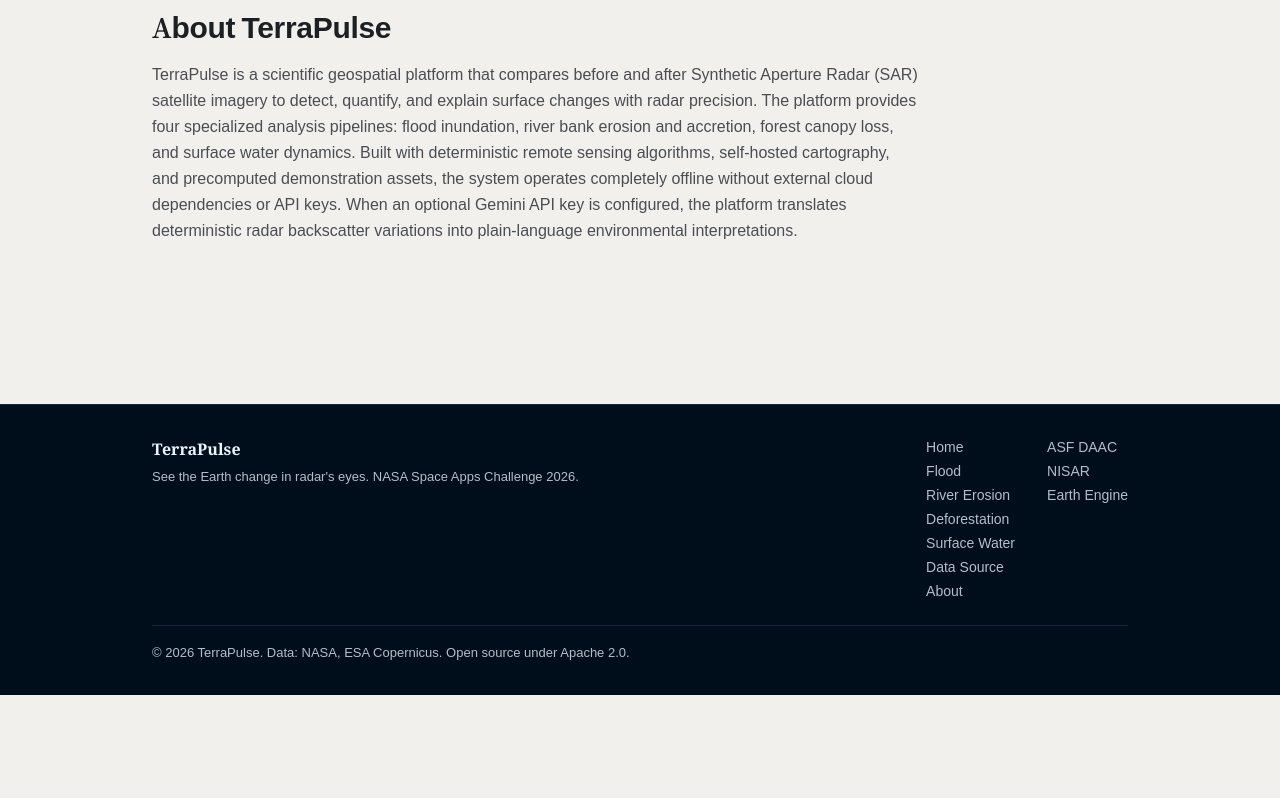
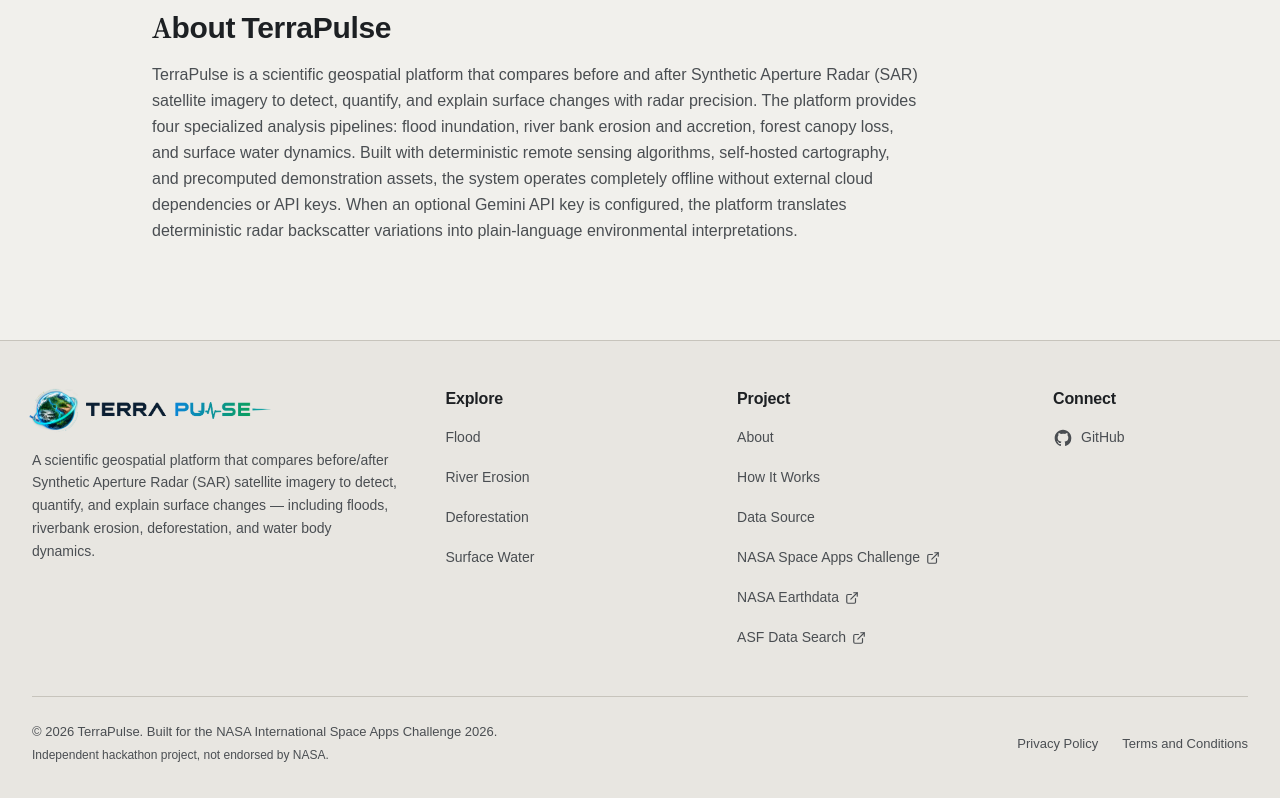
Before and after one commit to Ajoy12roy/dancing-with-sars, a Next.js app: page / in a window 1280 px wide. Shown: the part 3639-4437 px from the top of the page. Before the commit the page ends 4334 px from the top, so only its background shows below. Built offline with nearby package versions, Linux system fonts and the light colour scheme; no server answers; a web font is replaced by a local one.

Commit message:
footer redesign

```diff
--- a/app/globals.css
+++ b/app/globals.css
@@ -54,8 +54,11 @@
 
   --color-footer-bg: var(--color-footer-bg);
   --color-footer-border: var(--color-footer-border);
+  --color-footer-heading: var(--color-footer-heading);
   --color-footer-text: var(--color-footer-text);
   --color-footer-text-secondary: var(--color-footer-text-secondary);
+  --color-footer-link-hover: var(--color-footer-link-hover);
+  --color-footer-rule: var(--color-footer-rule);
 
   --color-selection-bg: var(--color-selection-bg);
   --color-selection-text: var(--color-selection-text);
@@ -163,11 +166,14 @@
   --color-navbar-text: #EAF3FB;
   --color-navbar-link-hover: #7FD6E3;
 
-  /* Footer (Light mode stays #000E1C) */
-  --color-footer-bg: #000E1C;
-  --color-footer-border: #12263A;
-  --color-footer-text: #EAF3FB;
-  --color-footer-text-secondary: #B4BDC7;
+  /* Footer v2 (Light mode: surface-2 #E8E6E1, hairline #C7C4BC, ink #1D2023, text-secondary #4A4E52, teal #2C5C61) */
+  --color-footer-bg: #E8E6E1;
+  --color-footer-border: #C7C4BC;
+  --color-footer-heading: #1D2023;
+  --color-footer-text: #4A4E52;
+  --color-footer-text-secondary: #4A4E52;
+  --color-footer-link-hover: #2C5C61;
+  --color-footer-rule: #C7C4BC;
 
   /* Selection (Solid tokens) */
   --color-selection-bg: #C6DDE0;
@@ -248,11 +254,14 @@
   --color-navbar-text: #EAF3FB;
   --color-navbar-link-hover: #19E66F;
 
-  /* Footer (Dark mode: surface-2 #141B26, border #1F2A38, text-small #B4BDC7) */
-  --color-footer-bg: #141B26;
-  --color-footer-border: #1F2A38;
-  --color-footer-text: #E8EDF2;
-  --color-footer-text-secondary: #B4BDC7;
+  /* Footer v2 (Dark mode: #0C0E15, border #1A1F29, headings #F9FAFB, text #A3ABB5, hover #19E66F, rule #1A1F29) */
+  --color-footer-bg: #0C0E15;
+  --color-footer-border: #1A1F29;
+  --color-footer-heading: #F9FAFB;
+  --color-footer-text: #A3ABB5;
+  --color-footer-text-secondary: #A3ABB5;
+  --color-footer-link-hover: #19E66F;
+  --color-footer-rule: #1A1F29;
 
   /* Selection (Solid tokens) */
   --color-selection-bg: #1F4D33;
@@ -665,3 +674,55 @@
   color: var(--color-ink) !important;
   padding: 4px 4px 0 0 !important;
 }
+
+/* ========================================================================
+   TerraPulse Logo — Wordmark Tone Switching (CSS-only)
+   ======================================================================== */
+
+.tp-wm-dark {
+  display: block;
+}
+
+.tp-wm-light {
+  display: none;
+}
+
+/* Tone "dark" always shows tp-wm-dark */
+[data-tone="dark"] .tp-wm-dark,
+.tp-tone-dark .tp-wm-dark {
+  display: block;
+}
+
+[data-tone="dark"] .tp-wm-light,
+.tp-tone-dark .tp-wm-light {
+  display: none;
+}
+
+/* Tone "auto" shows tp-wm-light when <html data-theme="light"> and tp-wm-dark when data-theme="dark" */
+html[data-theme="light"] [data-tone="auto"] .tp-wm-light,
+html[data-theme="light"] .tp-tone-auto .tp-wm-light,
+[data-theme="light"] [data-tone="auto"] .tp-wm-light,
+[data-theme="light"] .tp-tone-auto .tp-wm-light {
+  display: block;
+}
+
+html[data-theme="light"] [data-tone="auto"] .tp-wm-dark,
+html[data-theme="light"] .tp-tone-auto .tp-wm-dark,
+[data-theme="light"] [data-tone="auto"] .tp-wm-dark,
+[data-theme="light"] .tp-tone-auto .tp-wm-dark {
+  display: none;
+}
+
+html[data-theme="dark"] [data-tone="auto"] .tp-wm-dark,
+html[data-theme="dark"] .tp-tone-auto .tp-wm-dark,
+[data-theme="dark"] [data-tone="auto"] .tp-wm-dark,
+[data-theme="dark"] .tp-tone-auto .tp-wm-dark {
+  display: block;
+}
+
+html[data-theme="dark"] [data-tone="auto"] .tp-wm-light,
+html[data-theme="dark"] .tp-tone-auto .tp-wm-light,
+[data-theme="dark"] [data-tone="auto"] .tp-wm-light,
+[data-theme="dark"] .tp-tone-auto .tp-wm-light {
+  display: none;
+}
--- a/components/layout/Footer.tsx
+++ b/components/layout/Footer.tsx
@@ -1,76 +1,188 @@
-// ========================================================================
-// Footer — solid text tokens, no opacity-based muted text.
-// ========================================================================
+import Link from 'next/link';
+import { ExternalLink } from 'lucide-react';
+import TerraPulseLogo from '@/components/layout/TerraPulseLogo';
 
-import Link from 'next/link';
-import { APP_CONFIG, NAV_LINKS } from '@/constants';
+function GithubIcon({ className = "w-5 h-5" }: { className?: string }) {
+  return (
+    <svg
+      className={className}
+      viewBox="0 0 24 24"
+      fill="currentColor"
+      aria-hidden="true"
+    >
+      <path
+        fillRule="evenodd"
+        clipRule="evenodd"
+        d="M12 2C6.477 2 2 6.484 2 12.017c0 4.425 2.865 8.18 6.839 9.504.5.092.682-.217.682-.483 0-.237-.008-.868-.013-1.703-2.782.605-3.369-1.343-3.369-1.343-.454-1.158-1.11-1.466-1.11-1.466-.908-.62.069-.608.069-.608 1.003.07 1.53 1.032 1.53 1.032.892 1.53 2.341 1.088 2.91.832.092-.647.35-1.088.636-1.338-2.22-.253-4.555-1.113-4.555-4.951 0-1.093.39-1.988 1.029-2.688-.103-.253-.446-1.272.098-2.65 0 0 .84-.27 2.75 1.026A9.564 9.564 0 0112 6.844c.85.004 1.705.115 2.504.337 1.909-1.296 2.747-1.027 2.747-1.027.546 1.379.202 2.398.1 2.651.64.7 1.028 1.595 1.028 2.688 0 3.848-2.339 4.695-4.566 4.943.359.309.678.92.678 1.855 0 1.338-.012 2.419-.012 2.747 0 .268.18.58.688.482A10.019 10.019 0 0022 12.017C22 6.484 17.522 2 12 2z"
+      />
+    </svg>
+  );
+}
 
 export function Footer() {
   return (
-    <footer className="border-t border-footer-border bg-footer-bg text-footer-text mt-16 transition-colors duration-150">
-      <div className="mx-auto max-w-5xl px-6 py-8">
-        <div className="flex flex-col sm:flex-row justify-between gap-6">
-          {/* Left: brand + tagline */}
-          <div>
-            <span className="text-base font-semibold font-headline text-footer-text">
-              {APP_CONFIG.name}
-            </span>
-            <p className="mt-1 text-[13px] text-footer-text-secondary leading-normal">
-              {APP_CONFIG.tagline}. {APP_CONFIG.challenge}.
+    <footer className="border-t border-footer-border bg-footer-bg text-footer-text transition-colors duration-150">
+      <div className="mx-auto max-w-7xl px-4 sm:px-6 lg:px-8 pt-12 pb-8">
+        {/* 4 Columns (desktop 4 cols, 2 cols below 1024px, 1 col below 640px) */}
+        <div className="grid grid-cols-1 sm:grid-cols-2 lg:grid-cols-[1.5fr_1fr_1.1fr_0.8fr] gap-8 lg:gap-12">
+          {/* Column 1: Brand */}
+          <div className="flex flex-col items-start">
+            <TerraPulseLogo size={44} tone="auto" />
+            <p className="mt-4 text-[14px] leading-relaxed text-footer-text max-w-sm">
+              A scientific geospatial platform that compares before/after Synthetic Aperture Radar (SAR) satellite imagery to detect, quantify, and explain surface changes — including floods, riverbank erosion, deforestation, and water body dynamics.
             </p>
           </div>
 
-          {/* Right: nav links + data sources */}
-          <div className="flex gap-8 text-sm text-footer-text-secondary">
-            <div className="flex flex-col gap-1">
-              {NAV_LINKS.map((link) => (
+          {/* Column 2: Explore */}
+          <div>
+            <h3 className="font-body font-semibold text-[16px] text-footer-heading mb-3">
+              Explore
+            </h3>
+            <ul className="flex flex-col space-y-1">
+              <li>
                 <Link
-                  key={link.href}
-                  href={link.href}
-                  className="hover:text-navbar-link-hover transition-colors"
+                  href="/explore?mode=flood"
+                  className="inline-flex items-center min-h-[36px] text-[14px] text-footer-text hover:text-footer-link-hover transition-colors"
                 >
-                  {link.label}
+                  Flood
                 </Link>
-              ))}
+              </li>
+              <li>
+                <Link
+                  href="/explore?mode=erosion"
+                  className="inline-flex items-center min-h-[36px] text-[14px] text-footer-text hover:text-footer-link-hover transition-colors"
+                >
+                  River Erosion
+                </Link>
+              </li>
+              <li>
+                <Link
+                  href="/explore?mode=deforestation"
+                  className="inline-flex items-center min-h-[36px] text-[14px] text-footer-text hover:text-footer-link-hover transition-colors"
+                >
+                  Deforestation
+                </Link>
+              </li>
+              <li>
+                <Link
+                  href="/explore?mode=water"
+                  className="inline-flex items-center min-h-[36px] text-[14px] text-footer-text hover:text-footer-link-hover transition-colors"
+                >
+                  Surface Water
+                </Link>
+              </li>
+            </ul>
+          </div>
+
+          {/* Column 3: Project */}
+          <div>
+            <h3 className="font-body font-semibold text-[16px] text-footer-heading mb-3">
+              Project
+            </h3>
+            <ul className="flex flex-col space-y-1">
+              <li>
                 <Link
                   href="/#about"
-                className="hover:text-navbar-link-hover transition-colors"
+                  className="inline-flex items-center min-h-[36px] text-[14px] text-footer-text hover:text-footer-link-hover transition-colors"
                 >
                   About
                 </Link>
-            </div>
-            <div className="flex flex-col gap-1">
+              </li>
+              <li>
+                <Link
+                  href="/how-it-works"
+                  className="inline-flex items-center min-h-[36px] text-[14px] text-footer-text hover:text-footer-link-hover transition-colors"
+                >
+                  How It Works
+                </Link>
+              </li>
+              <li>
+                <Link
+                  href="/data-sources"
+                  className="inline-flex items-center min-h-[36px] text-[14px] text-footer-text hover:text-footer-link-hover transition-colors"
+                >
+                  Data Source
+                </Link>
+              </li>
+              <li>
                 <a
-                href="https://search.asf.alaska.edu/"
+                  href="https://www.spaceappschallenge.org"
                   target="_blank"
                   rel="noopener noreferrer"
-                className="hover:text-navbar-link-hover transition-colors"
+                  className="inline-flex items-center min-h-[36px] text-[14px] text-footer-text hover:text-footer-link-hover transition-colors"
                 >
-                ASF DAAC
+                  <span>NASA Space Apps Challenge</span>
+                  <ExternalLink className="w-3.5 h-3.5 shrink-0 ml-1.5" aria-hidden="true" />
                 </a>
+              </li>
+              <li>
                 <a
-                href="https://nisar.jpl.nasa.gov/"
+                  href="https://www.earthdata.nasa.gov"
                   target="_blank"
                   rel="noopener noreferrer"
-                className="hover:text-navbar-link-hover transition-colors"
+                  className="inline-flex items-center min-h-[36px] text-[14px] text-footer-text hover:text-footer-link-hover transition-colors"
                 >
-                NISAR
+                  <span>NASA Earthdata</span>
+                  <ExternalLink className="w-3.5 h-3.5 shrink-0 ml-1.5" aria-hidden="true" />
                 </a>
+              </li>
+              <li>
                 <a
-                href="https://earthengine.google.com/"
+                  href="https://search.asf.alaska.edu"
                   target="_blank"
                   rel="noopener noreferrer"
-                className="hover:text-navbar-link-hover transition-colors"
+                  className="inline-flex items-center min-h-[36px] text-[14px] text-footer-text hover:text-footer-link-hover transition-colors"
                 >
-                Earth Engine
+                  <span>ASF Data Search</span>
+                  <ExternalLink className="w-3.5 h-3.5 shrink-0 ml-1.5" aria-hidden="true" />
+                </a>
+              </li>
+            </ul>
+          </div>
+
+          {/* Column 4: Connect */}
+          <div>
+            <h3 className="font-body font-semibold text-[16px] text-footer-heading mb-3">
+              Connect
+            </h3>
+            <div className="flex flex-col space-y-1">
+              <a
+                href="https://github.com/Ajoy12roy/dancing-with-sars"
+                target="_blank"
+                rel="noopener noreferrer"
+                aria-label="TerraPulse on GitHub"
+                className="inline-flex items-center gap-2 min-h-[36px] text-[14px] text-footer-text hover:text-footer-link-hover transition-colors"
+              >
+                <GithubIcon className="w-5 h-5 shrink-0" />
+                <span>GitHub</span>
               </a>
             </div>
           </div>
         </div>
 
-        {/* Copyright */}
-        <div className="mt-6 pt-4 border-t border-footer-border text-[13px] text-footer-text-secondary">
-          © {new Date().getFullYear()} TerraPulse. Data: NASA, ESA Copernicus. Open source under Apache 2.0.
+        {/* Full-width rule */}
+        <div className="w-full border-t border-footer-rule mt-10 mb-6" />
+
+        {/* Bottom bar (copyright left, legal links right, stacks below sm) */}
+        <div className="flex flex-col sm:flex-row items-start sm:items-center justify-between gap-4 text-[13px] text-footer-text">
+          <div className="flex flex-col">
+            <p>© 2026 TerraPulse. Built for the NASA International Space Apps Challenge 2026.</p>
+            <p className="mt-1 text-[12px]">Independent hackathon project, not endorsed by NASA.</p>
+          </div>
+          <div className="flex flex-wrap items-center gap-6">
+            <Link
+              href="/privacy"
+              className="inline-flex items-center min-h-[36px] text-[13px] text-footer-text hover:text-footer-link-hover transition-colors"
+            >
+              Privacy Policy
+            </Link>
+            <Link
+              href="/terms"
+              className="inline-flex items-center min-h-[36px] text-[13px] text-footer-text hover:text-footer-link-hover transition-colors"
+            >
+              Terms and Conditions
+            </Link>
+          </div>
         </div>
       </div>
     </footer>
--- a/components/layout/TerraPulseLogo.tsx
+++ b/components/layout/TerraPulseLogo.tsx
@@ -35,6 +35,8 @@
   period?: number;
   /** satellite size relative to the original artwork */
   satScale?: number;
+  /** wordmark tone: "auto" (theme-adaptive) or "dark" (always white wordmark) */
+  tone?: "auto" | "dark";
   className?: string;
 };
 
@@ -45,6 +47,7 @@
   wordmarkRatio = 0.4,
   period = 14,
   satScale = 0.7,
+  tone = "dark",
   className = "",
 }: Props) {
   const reduce = useReducedMotion();
@@ -99,7 +102,8 @@
 
   return (
     <span
-      className={className}
+      className={`tp-logo ${tone === "auto" ? "tp-tone-auto" : "tp-tone-dark"} ${className}`.trim()}
+      data-tone={tone}
       style={{ display: "inline-flex", alignItems: "center", gap: size * 0.18 }}
       role="img"
       aria-label="TerraPulse"
@@ -122,9 +126,27 @@
       </span>
 
       {showWordmark && (
-        <span style={{ display: "inline-flex", flexDirection: "column", alignItems: "center", gap: wmH * 0.35 }}>
+        <span
+          className={`tp-wordmark ${tone === "auto" ? "tp-tone-auto" : "tp-tone-dark"}`}
+          data-tone={tone}
+          style={{ display: "inline-flex", flexDirection: "column", alignItems: "center", gap: wmH * 0.35 }}
+        >
           {/* eslint-disable-next-line @next/next/no-img-element */}
-          <img src="/brand/terrapulse-wordmark.png" alt="" width={wmW} height={wmH} style={{ display: "block" }} />
+          <img
+            src="/brand/terrapulse-wordmark.png"
+            alt=""
+            width={wmW}
+            height={wmH}
+            className="tp-wm-dark"
+          />
+          {/* eslint-disable-next-line @next/next/no-img-element */}
+          <img
+            src="/brand/terrapulse-wordmark-light.png"
+            alt=""
+            width={wmW}
+            height={wmH}
+            className="tp-wm-light"
+          />
           {showTagline && (
             // eslint-disable-next-line @next/next/no-img-element
             <img
--- a/hooks/useUploadChangeData.ts
+++ b/hooks/useUploadChangeData.ts
@@ -117,6 +117,7 @@
         clearTimeout(uploadingTimer);
         clearTimeout(analyzingTimer);
 
+        // eslint-disable-next-line @typescript-eslint/no-explicit-any
         let resJson: any = null;
         try {
           resJson = await response.json();
```
Also changed, not shown: public/brand/terrapulse-wordmark-light.png (added), 1 other file (tests, documents, lock files or other folders). Lines whose indentation alone changed are shown as unchanged.
